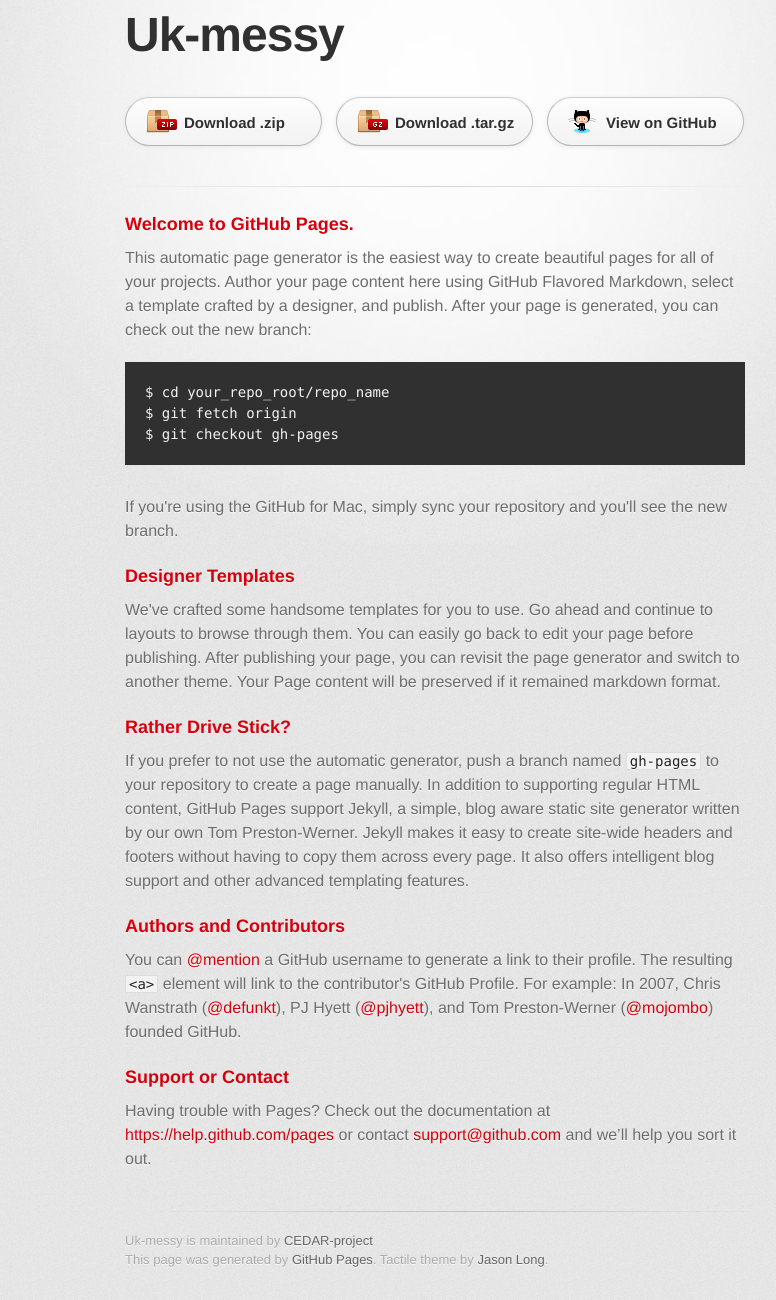
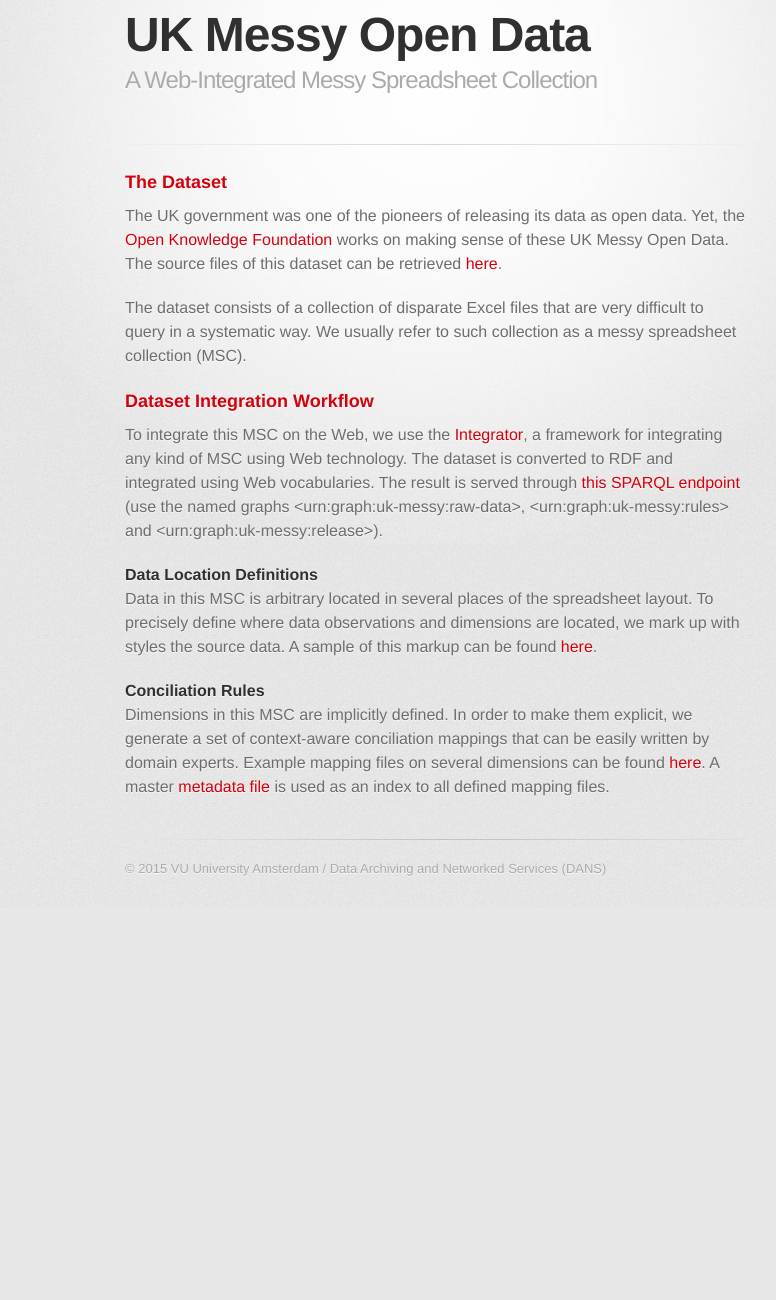
Before and after one commit to CEDAR-project/uk-messy, a plain HTML site: page index.html in a window 1280 px wide. Shown: the part 29-1329 px from the top of the page, without its empty margins (205-981 px from the left). After the commit the page ends 937 px from the top, so only its background shows below. Drawn offline with Linux system fonts and the light colour scheme; a web font is replaced by a local one.

Commit message:
Updated main page

```diff
--- a/index.html
+++ b/index.html
@@ -10,7 +10,7 @@
     <!--[if lt IE 9]>
     <script src="//html5shiv.googlecode.com/svn/trunk/html5.js"></script>
     <![endif]-->
-    <title>Uk-messy by CEDAR-project</title>
+    <title>UK Messy Open Data</title>
   </head>
 
   <body>
@@ -18,57 +18,36 @@
       <div class="inner">
 
         <header>
-          <h1>Uk-messy</h1>
-          <h2></h2>
+          <h1>UK Messy Open Data</h1>
+          <h2>A Web-Integrated Messy Spreadsheet Collection</h2>
         </header>
-
-        <section id="downloads" class="clearfix">
-          <a href="https://github.com/CEDAR-project/uk-messy/zipball/master" id="download-zip" class="button"><span>Download .zip</span></a>
-          <a href="https://github.com/CEDAR-project/uk-messy/tarball/master" id="download-tar-gz" class="button"><span>Download .tar.gz</span></a>
-          <a href="https://github.com/CEDAR-project/uk-messy" id="view-on-github" class="button"><span>View on GitHub</span></a>
-        </section>
 
         <hr>
 
-        <section id="main_content">
-          <h3>
-<a id="welcome-to-github-pages" class="anchor" href="#welcome-to-github-pages" aria-hidden="true"><span class="octicon octicon-link"></span></a>Welcome to GitHub Pages.</h3>
+    <section class="main-content">
+      <h3>The Dataset</h3>
 
-<p>This automatic page generator is the easiest way to create beautiful pages for all of your projects. Author your page content here using GitHub Flavored Markdown, select a template crafted by a designer, and publish. After your page is generated, you can check out the new branch:</p>
+      <p>The UK government was one of the pioneers of releasing its data as open data. Yet, the <a href="https://okfn.org/" target="_blank">Open Knowledge Foundation</a> works on making sense of these <b>UK Messy Open Data</b>. The source files of this dataset can be retrieved <a href="https://github.com/okfn/messytables/tree/master/horror" target="_target">here</a>.</p>
 
-<pre><code>$ cd your_repo_root/repo_name
-$ git fetch origin
-$ git checkout gh-pages
-</code></pre>
+      <p>The dataset consists of a collection of disparate Excel files that are very difficult to query in a systematic way. We usually refer to such collection as a <i>messy spreadsheet collection</i> (MSC).</p>
 
-<p>If you're using the GitHub for Mac, simply sync your repository and you'll see the new branch.</p>
+      <h3>Dataset Integration Workflow</h3>
 
-<h3>
-<a id="designer-templates" class="anchor" href="#designer-templates" aria-hidden="true"><span class="octicon octicon-link"></span></a>Designer Templates</h3>
+      <p>To integrate this MSC on the Web, we use the <a href="https://github.com/CEDAR-project/Integrator" target="_blank">Integrator</a>, a framework for integrating any kind of MSC using Web technology. The dataset is converted to RDF and integrated using Web vocabularies. The result is served through <a href="http://lod.cedar-project.nl/uk-messy/sparql" target="_blank">this SPARQL endpoint</a> (use the named graphs &lt;urn:graph:uk-messy:raw-data&gt;, &lt;urn:graph:uk-messy:rules&gt; and &lt;urn:graph:uk-messy:release&gt;).</p>
 
-<p>We've crafted some handsome templates for you to use. Go ahead and continue to layouts to browse through them. You can easily go back to edit your page before publishing. After publishing your page, you can revisit the page generator and switch to another theme. Your Page content will be preserved if it remained markdown format.</p>
+      <h4>Data Location Definitions</h4>
 
-<h3>
-<a id="rather-drive-stick" class="anchor" href="#rather-drive-stick" aria-hidden="true"><span class="octicon octicon-link"></span></a>Rather Drive Stick?</h3>
+      <p>Data in this MSC is arbitrary located in several places of the spreadsheet layout. To precisely define where data observations and dimensions are located, we <b>mark up with styles</b> the source data. A sample of this markup can be found <a href="https://github.com/CEDAR-project/DataDump/tree/uk-messy/source-data" target="_blank">here</a>.</p>
 
-<p>If you prefer to not use the automatic generator, push a branch named <code>gh-pages</code> to your repository to create a page manually. In addition to supporting regular HTML content, GitHub Pages support Jekyll, a simple, blog aware static site generator written by our own Tom Preston-Werner. Jekyll makes it easy to create site-wide headers and footers without having to copy them across every page. It also offers intelligent blog support and other advanced templating features.</p>
+      <h4>Conciliation Rules</h4>
 
-<h3>
-<a id="authors-and-contributors" class="anchor" href="#authors-and-contributors" aria-hidden="true"><span class="octicon octicon-link"></span></a>Authors and Contributors</h3>
+      <p>Dimensions in this MSC are implicitly defined. In order to make them explicit, we generate a set of <b>context-aware conciliation mappings</b> that can be easily written by domain experts. Example mapping files on several dimensions can be found <a href="https://github.com/CEDAR-project/DataDump/tree/uk-messy/mapping" target="_blank">here</a>. A master <a href="https://github.com/CEDAR-project/DataDump/blob/uk-messy/mapping/metadata.txt" target="_blank">metadata file</a> is used as an index to all defined mapping files.</p>
 
-<p>You can <a href="https://github.com/blog/821" class="user-mention">@mention</a> a GitHub username to generate a link to their profile. The resulting <code>&lt;a&gt;</code> element will link to the contributor's GitHub Profile. For example: In 2007, Chris Wanstrath (<a href="https://github.com/defunkt" class="user-mention">@defunkt</a>), PJ Hyett (<a href="https://github.com/pjhyett" class="user-mention">@pjhyett</a>), and Tom Preston-Werner (<a href="https://github.com/mojombo" class="user-mention">@mojombo</a>) founded GitHub.</p>
+      <footer class="site-footer">
+	&copy; 2015 VU University Amsterdam / Data Archiving and Networked Services (DANS)
+      </footer>
 
-<h3>
-<a id="support-or-contact" class="anchor" href="#support-or-contact" aria-hidden="true"><span class="octicon octicon-link"></span></a>Support or Contact</h3>
-
-<p>Having trouble with Pages? Check out the documentation at <a href="https://help.github.com/pages">https://help.github.com/pages</a> or contact <a href="mailto:support@github.com">support@github.com</a> and we’ll help you sort it out.</p>
-        </section>
-
-        <footer>
-          Uk-messy is maintained by <a href="https://github.com/CEDAR-project">CEDAR-project</a><br>
-          This page was generated by <a href="https://pages.github.com">GitHub Pages</a>. Tactile theme by <a href="https://twitter.com/jasonlong">Jason Long</a>.
-        </footer>
-
+    </section>
 
       </div>
     </div>
```
